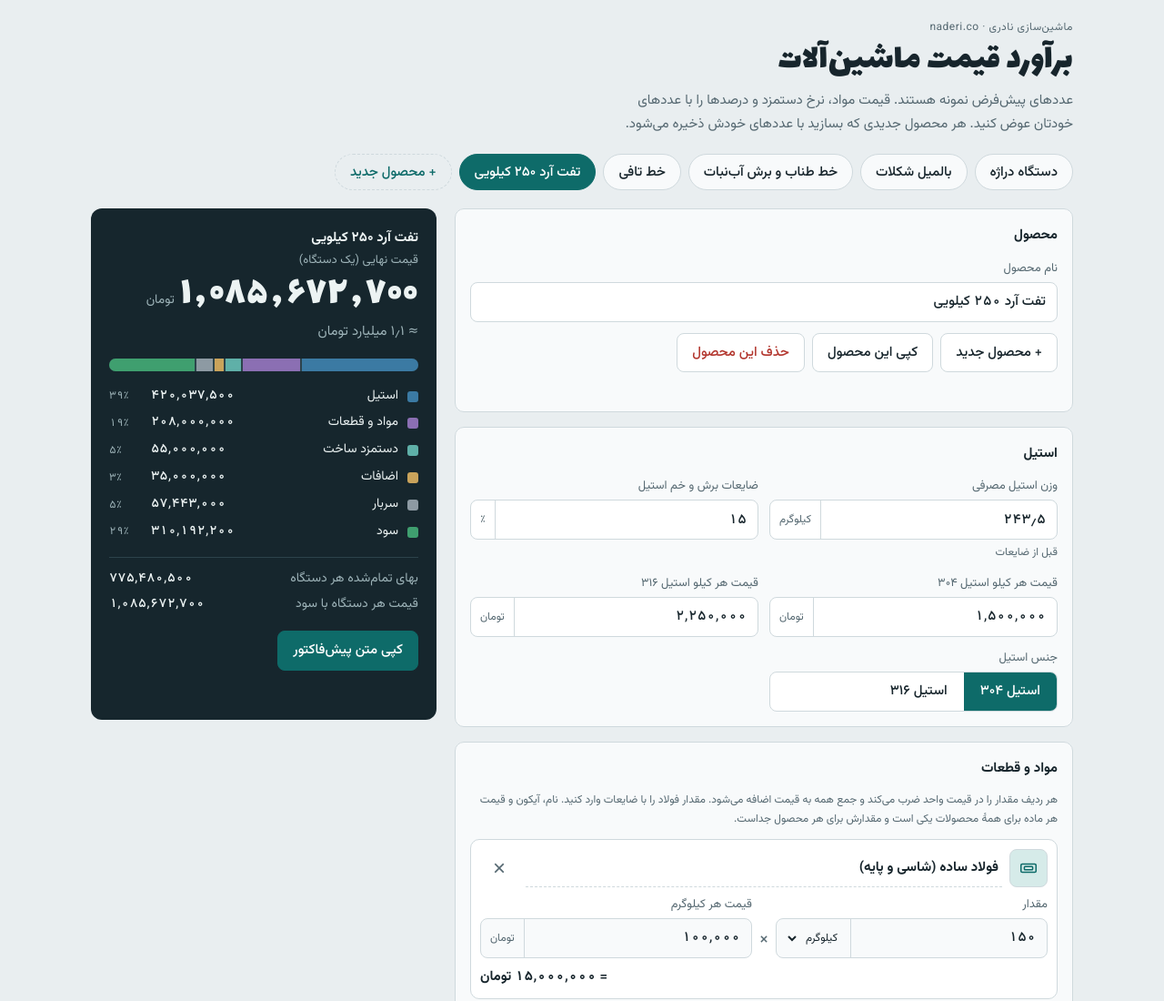
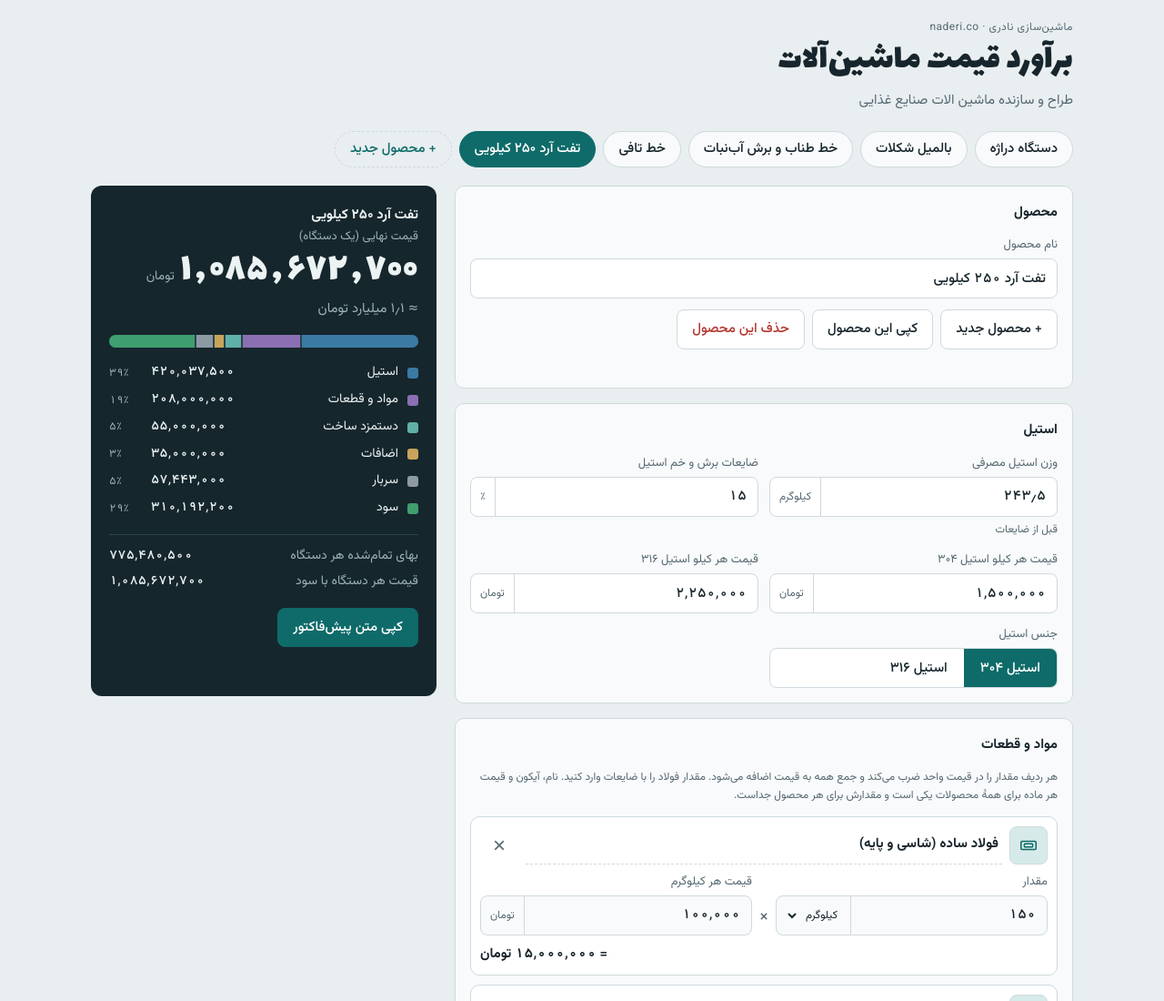
Before and after one commit to ebrahimnaderi51-maker/naderi-estimate, a plain HTML site: page index.html in a window 1280 px wide. Shown: the top 1100 px of the page at 91% size. Drawn offline with Linux system fonts and the light colour scheme.

Commit message:
Update index.html

```diff
--- a/index.html
+++ b/index.html
@@ -215,7 +215,7 @@ input[type="checkbox"] { width: 20px; height: 20px; accent-color: var(--accent);
   <header>
     <p class="eyebrow">ماشین‌سازی نادری · naderi.co</p>
     <h1>برآورد قیمت ماشین‌آلات</h1>
-    <p class="lede">عددهای پیش‌فرض نمونه هستند. قیمت مواد، نرخ دستمزد و درصدها را با عددهای خودتان عوض کنید. هر محصول جدیدی که بسازید با عددهای خودش ذخیره می‌شود.</p>
+    <p class="lede">طراح و سازنده ماشین الات صنایع غذایی</p>
   </header>
 
   <div class="chips" id="chips" aria-label="محصولات"></div>
```
